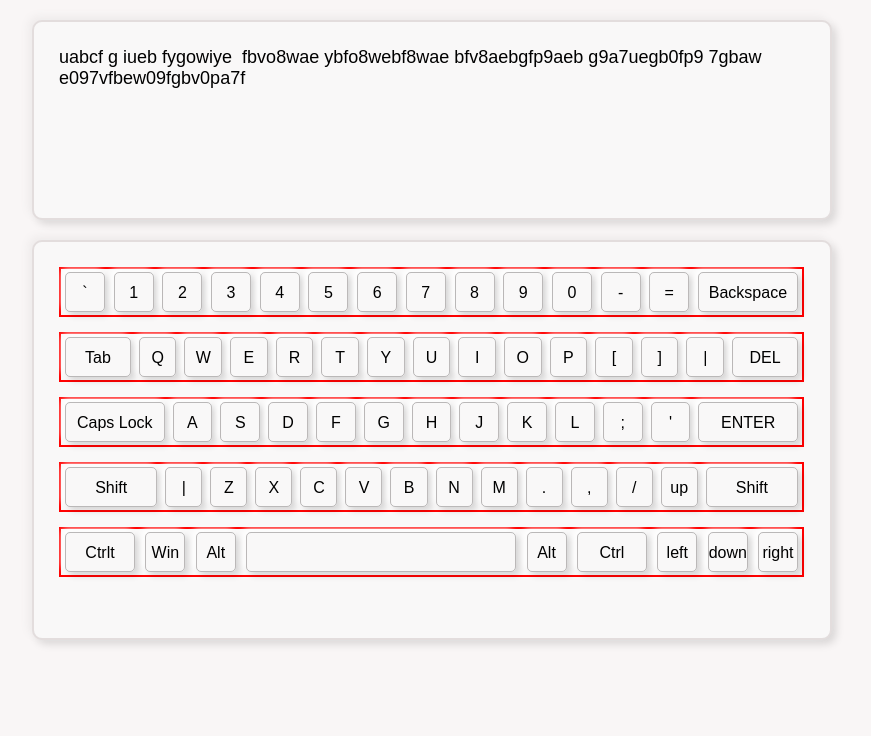
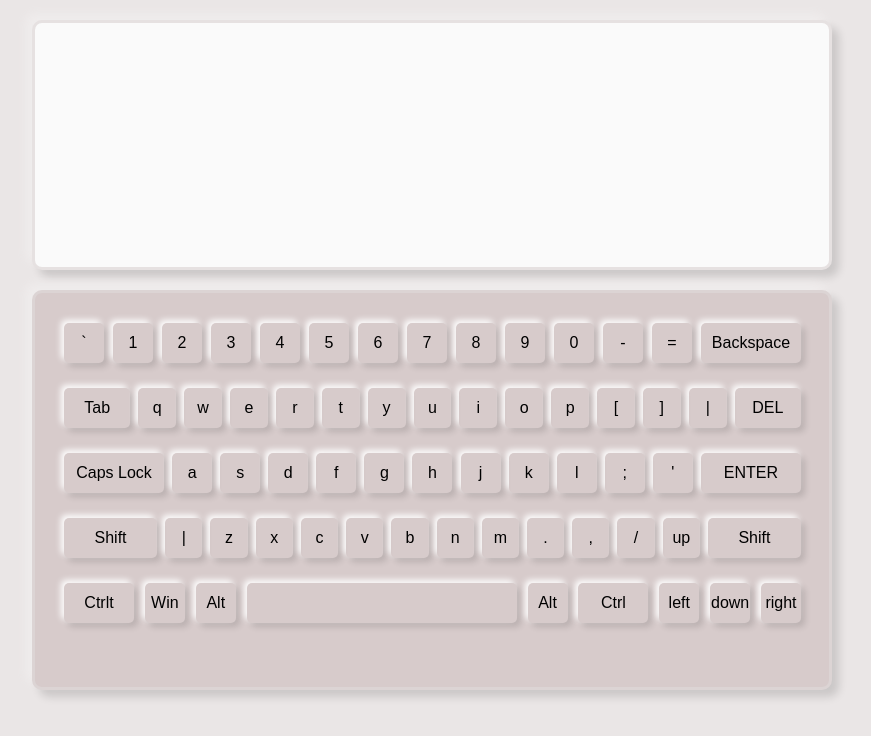
Before and after one commit to Natashulik/virtual-keyboard, a website: page index.html in a window 1280 px wide. Shown: the whole page, without its empty margins (208-1079 px from the left). Drawn offline with Linux system fonts and the light colour scheme.

Commit message:
feat: implement caps_lock, change style

```diff
--- a/index.js
+++ b/index.js
@@ -38,31 +38,40 @@ arrKeys1.forEach((item) => {
   key.className = 'key';
   key.innerText = item;
   line1.appendChild(key);
-})
+});
 
 const arrKeys2 = ['Tab', 'Q', 'W', 'E', 'R', 'T', 'Y', 'U', 'I', 'O', 'P', '[', ']', '|', 'DEL'];
-arrKeys2.forEach((item) => {
+arrKeys2.forEach((item, index) => {
   const key = document.createElement('div');
   key.className = 'key';
+  if (index >= 1 && index <= 10) {
+    key.className = 'key letter';
+  }
   key.innerText = item;
   line2.appendChild(key);
-})
+});
 
 const arrKeys3 = ['Caps Lock', 'A', 'S', 'D', 'F', 'G', 'H', 'J', 'K', 'L', ';', '\'', 'ENTER'];
-arrKeys3.forEach((item) => {
+arrKeys3.forEach((item, index) => {
   const key = document.createElement('div');
   key.className = 'key';
+  if (index >= 1 && index <= 9) {
+    key.className = 'key letter';
+  }
   key.innerText = item;
   line3.appendChild(key);
-})
+});
 
 const arrKeys4 = ['Shift', '|', 'Z', 'X', 'C', 'V', 'B', 'N', 'M', '.', ',', '/', 'up', 'Shift'];
-arrKeys4.forEach((item) => {
+arrKeys4.forEach((item, index) => {
   const key = document.createElement('div');
   key.className = 'key';
+  if (index >= 2 && index <= 8) {
+    key.className = 'key letter';
+  }
   key.innerText = item;
   line4.appendChild(key);
-})
+});
 
 const arrKeys5 = ['Ctrlt', 'Win', 'Alt', ' ', 'Alt', 'Ctrl', 'left', 'down', 'right'];
 arrKeys5.forEach((item) => {
@@ -70,11 +79,27 @@ arrKeys5.forEach((item) => {
   key.className = 'key';
   key.innerText = item;
   line5.appendChild(key);
-})
+});
 
 document.addEventListener('keydown', (event) => {
   console.log(event.code);
 });
 
+/* make capslock */
 
-screen.innerText="uabcf g iueb fygowiye  fbvo8wae ybfo8webf8wae bfv8aebgfp9aeb g9a7uegb0fp9 7gbaw e097vfbew09fgbv0pa7f"
+const keys = document.querySelectorAll('.key');
+const letters = document.querySelectorAll('.letter');
+
+keys.forEach((key) => {
+  key.addEventListener('click', function () {
+  /* включение и выключение capslock */
+    if (this.innerText === 'Caps Lock') {
+      this.classList.toggle('active');
+      letters.forEach((item) => {
+        item.classList.toggle('uppercase');
+      });
+    }
+
+    /*     */
+  });
+});
--- a/style.css
+++ b/style.css
@@ -10,24 +10,25 @@
 
   body {
     font-family: 'Arial', sans-serif;
-    background-color: #f9f6f6;
+    background-color: #eae6e6;
   }
 
 
 .screen {
   width: 800px;
-  height: 200px;
-  border: 2px solid rgba(222, 215, 215, 0.8);
+  height: 250px;
+  border: 3px solid rgba(222, 215, 215, 0.7);
   margin: 20px auto;
   padding: 25px;
   border-radius: 10px;
-  box-shadow: -4px -4px 8px #efecec,
-              4px  4px 8px #0002;
+  box-shadow: -7px -7px 8px #efecec,
+              7px  7px 8px #0002;
   font-size: 18px;
-  background-color: rgb(249, 248, 248);
+  background-color: rgb(250, 250, 250);
   overflow: hidden;
   overflow-y: auto;
   white-space: pre-wrap;
+  cursor: pointer;
 
 }
 
@@ -35,22 +36,22 @@
 .keyboard {
     width: 800px;
     height: 400px;
-    border: 2px solid rgba(222, 215, 215, 0.8);
+    border: 2px solid rgba(222, 215, 215, 0.7);
     margin: 20px auto;
     padding: 25px;
     border-radius: 10px;
 
-    border: 2px solid rgba(222, 215, 215, 0.8);
+    border: 3px solid rgba(222, 215, 215, 0.8);
     border-radius: 10px;
-    box-shadow: -4px -4px 8px #efecec,
-                4px  4px 8px #0002;
-    background-color: rgb(249, 248, 248);
+    box-shadow: -7px -7px 8px #efecec,
+              7px  7px 8px #0002;
+    background-color: rgb(215, 203, 203);
 }
 
 .line {
     width:  745px;
     height: 50px;
-    border: 2px solid red;
+  /*  border: 2px solid red;*/
     margin-bottom: 15px;
     display: flex;
     align-items: center;
@@ -61,19 +62,39 @@
     width:  40px;
     height: 40px;
     text-align: center;
-    border: 1px solid rgba(146, 142, 142, 0.6);
+    border: rgba(146, 142, 142, 0.4);
+   /* transition: 0.5s;*/
     margin: 0 4px;
     line-height: 40px;
     border-radius: 5px;
     box-shadow: 4px 4px 6px #0002,
                 -3px -3px 6px #fff;
+    cursor: pointer;
 
 }
 
-.key:active,
+.letter {
+  text-transform: lowercase;
+}
+
+.uppercase {
+  text-transform: uppercase;
+}
+
 .key:hover {
     color: orangered;
+    box-shadow: inset 2px 2px 5px #0002,
+    inset -2px -2px 5px #0002;
 }
+
+.key.active {
+  color: orangered;
+  background-color:rgb(213, 197, 197);
+  box-shadow: inset 2px 2px 5px #0002,
+  inset -2px -2px 5px #0002;
+}
+
+
 
 .line1 .key:last-child,
 .line3 .key:first-child,
```
Also changed, not shown: .eslintrc.js.
